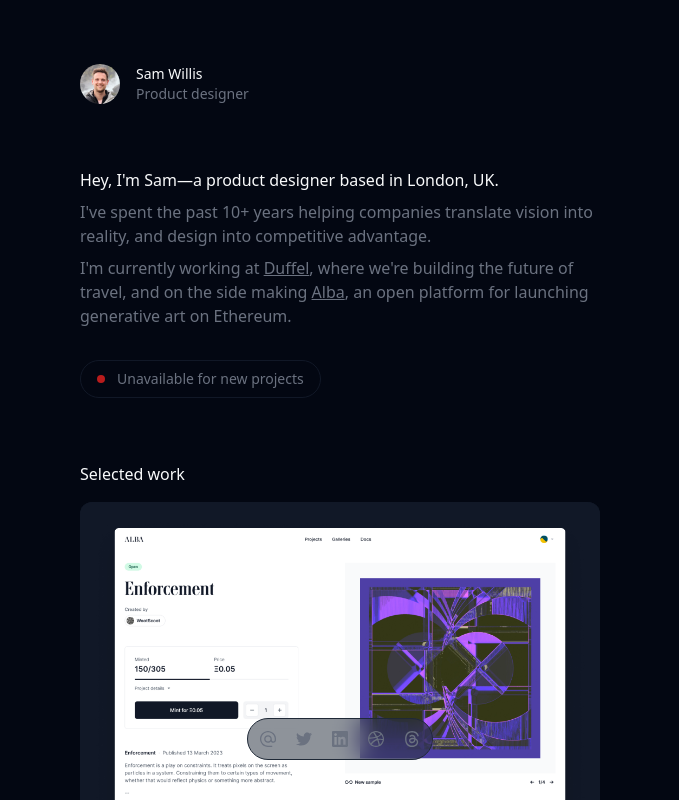
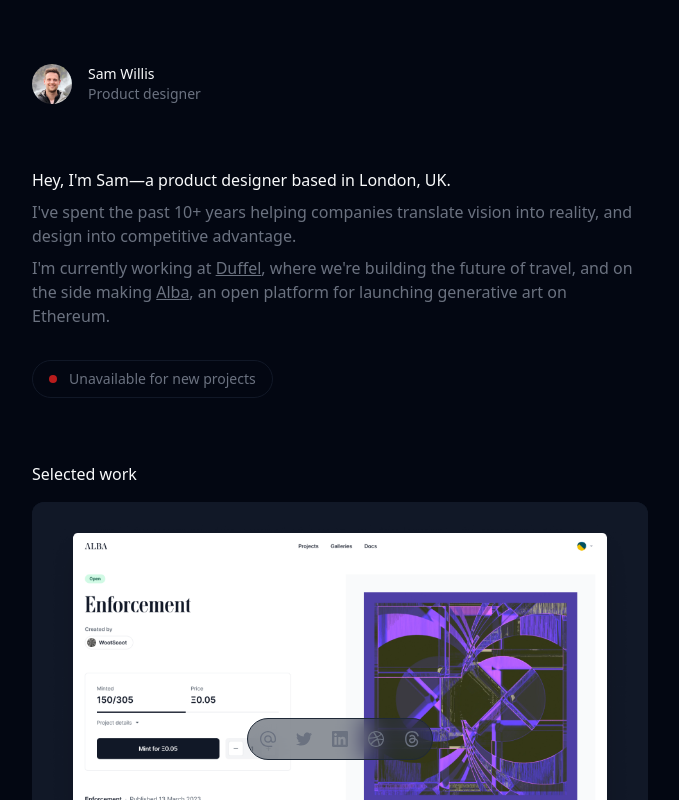
Before and after one commit to swillis/samwill-dot-is, a Next.js app: page / in a window 1280 px wide. Shown: the top 800 px of the page, without its empty margins (300-979 px from the left). Built offline with nearby package versions, Linux system fonts and the light colour scheme.

Commit message:
increase width

```diff
--- a/src/pages/index.tsx
+++ b/src/pages/index.tsx
@@ -54,7 +54,7 @@ export default function Home() {
           <Icon name="threads" className="fill-gray-500" size={16} />
         </Link>
       </div>
-      <div className="flex flex-col max-w-xl mx-auto py-16 px-4 gap-16">
+      <div className="flex flex-col max-w-2xl mx-auto py-16 px-4 gap-16">
         <div className="flex flex-row gap-4 px-3">
           <Image
             className="rounded-full"
```
